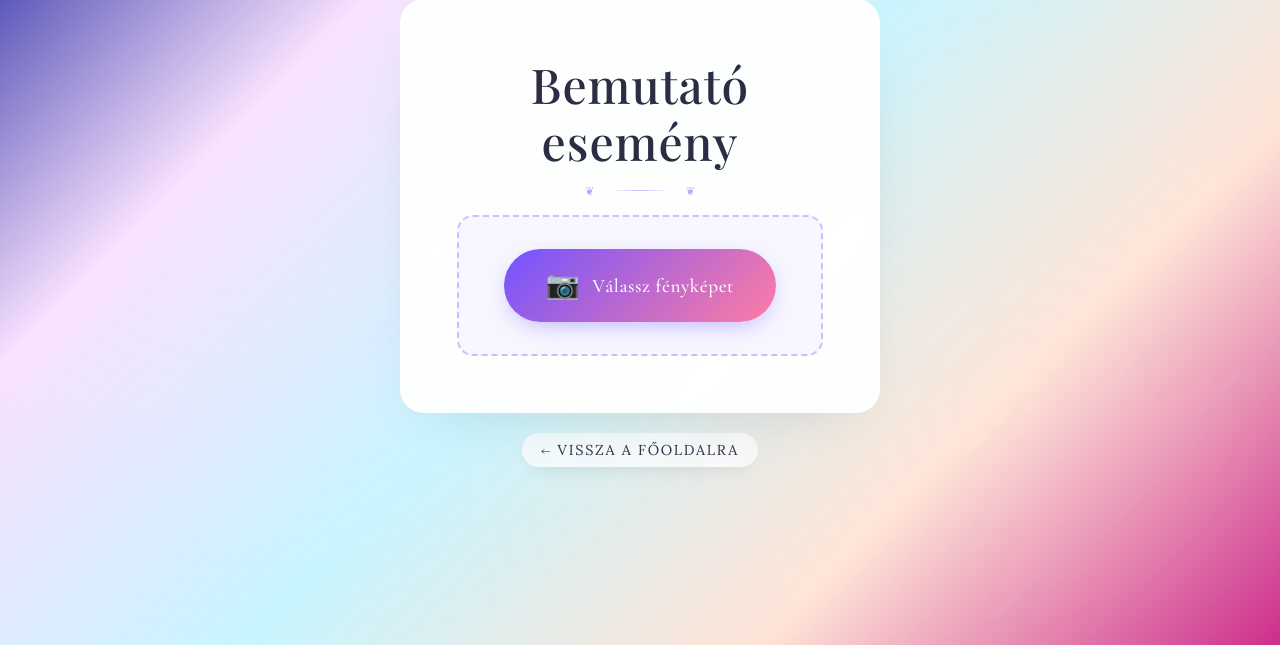
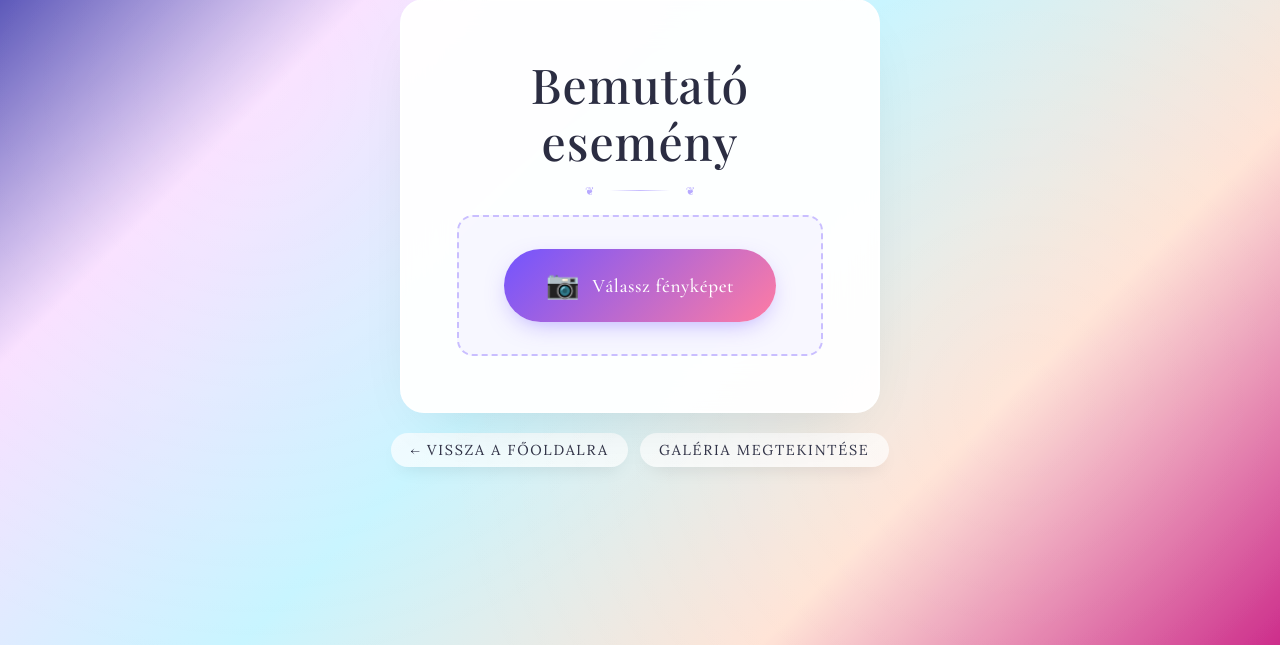
Before and after one commit to smservicessrl-bot/momentbasket, a Django app: page /e/bemutato-esemeny/upload/ in a window 1280 px wide. Shown: the part 155-800 px from the top of the page. Run offline with Django 5.2, Linux system fonts and the light colour scheme; data comes from the database, SQL or seed files in the repository; some libraries are stand-ins or nearby versions.

```diff
--- a/events/templates/events/upload.html
+++ b/events/templates/events/upload.html
@@ -31,6 +31,13 @@
             margin-top: 0;
             margin-bottom: 1.5rem;
             text-align: center;
+        }
+        .back-home--row {
+            display: flex;
+            flex-wrap: wrap;
+            gap: 0.75rem;
+            justify-content: center;
+            align-items: center;
         }
         .back-home a {
             margin-top: 20px;
@@ -467,8 +474,11 @@
         </form>
     </div>
 
-    <p class="back-home">
+    <p class="back-home back-home--row">
+        {% if event.slug == 'bemutato-esemeny' %}
         <a href="{% url 'events:landing-page' %}">← Vissza a főoldalra</a>
+        {% endif %}
+        <a href="{% url 'events:event-gallery' slug=event.slug %}">Galéria megtekintése</a>
     </p>
 
     <script>
```
